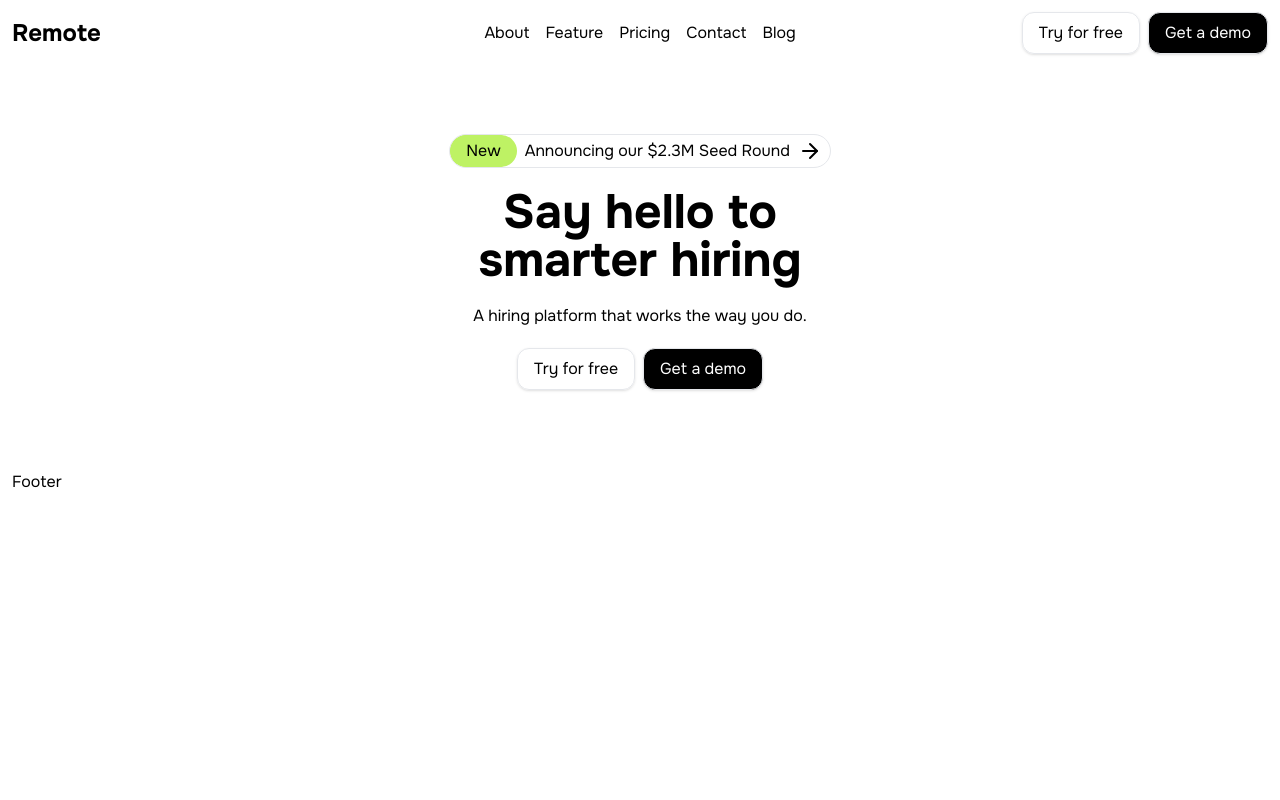
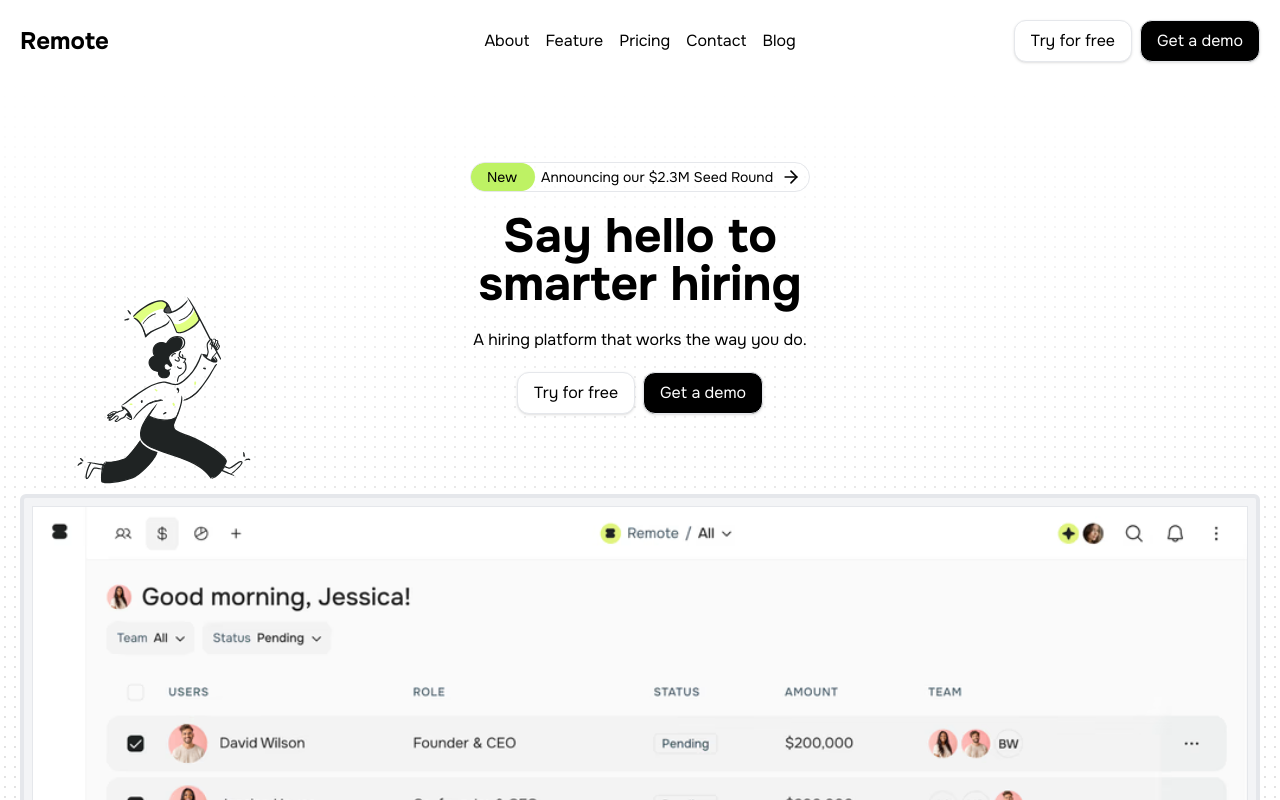
Before and after one commit to marklumba1/my-landing-page, a Next.js app: page / in a window 1280 px wide. Shown: the top 800 px of the page. Built offline with nearby package versions, Linux system fonts and the light colour scheme.

Commit message:
fix layout

```diff
--- a/src/app/_components/Announcement/Announcement.tsx
+++ b/src/app/_components/Announcement/Announcement.tsx
@@ -8,7 +8,7 @@ export default function Announcement({ label, text, link }: AnnouncementProps) {
   return (
     <a
       href={link}
-      className="border relative flex items-center gap-2 group overflow-hidden  rounded-full pr-2"
+      className="border text-sm relative flex items-center gap-2 group overflow-hidden  rounded-full pr-2"
     >
       <div className="bg-lime-300 -z-10 rounded-full absolute h-full w-96 -translate-x-80 group-hover:translate-x-0 group-hover:w-full"></div>
       <p className="p-1 bg-lime-300 group-hover:bg-black group-hover:text-white px-4 rounded-full">
@@ -16,9 +16,9 @@ export default function Announcement({ label, text, link }: AnnouncementProps) {
       </p>
       <p>{text}</p>
       <div className="relative overflow-hidden">
-        <ArrowRight className="absolute group-hover:translate-x-5" />
-        <ArrowRight className="absolute  group-hover:translate-x-0 -translate-x-5" />
-        <ArrowRight className="opacity-0" />
+        <ArrowRight size={20} className="absolute group-hover:translate-x-5" />
+        <ArrowRight size={20} className="absolute  group-hover:translate-x-0 -translate-x-5" />
+        <ArrowRight size={20} className="opacity-0" />
       </div>
     </a>
   );
--- a/src/app/_components/Button/Button.tsx
+++ b/src/app/_components/Button/Button.tsx
@@ -8,7 +8,7 @@ export default function Button({
   onClick?: () => void;
   type?:  string;
 }) {
-    const buttonTypeCss = type === `secondary` ? `bg-black text-white` : ``
+    const buttonTypeCss = type === `secondary` ? `bg-black text-white` : `text-black bg-white`
   return (
     <button
       className={`border rounded-xl px-4 py-2 relative group shadow ${buttonTypeCss}`}
--- a/src/app/_components/Hero/Hero.tsx
+++ b/src/app/_components/Hero/Hero.tsx
@@ -10,7 +10,7 @@ export default function Hero() {
       <p>{subheadline}</p>
       <div className="flex gap-2 w-full justify-center">
         {cta.map((cta) => (
-          <Button label={cta.label} type={cta.type} />
+          <Button key={cta.label} label={cta.label} type={cta.type} />
         ))}
       </div>
     </div>
--- a/src/app/_components/Navbar/Navbar.tsx
+++ b/src/app/_components/Navbar/Navbar.tsx
@@ -10,8 +10,8 @@ const NavBar = () => {
 
   return (
     <nav className="flex relative justify-between">
-      <h1 className="flex items-center font-bold text-2xl">{logo}</h1>
-      <div className="flex gap-2">
+      <h1 className="flex items-center z-20 font-bold text-2xl">{logo}</h1>
+      <div className="flex gap-2 z-20">
         {cta.map((cta) => (
           <Button label={cta.label} type={cta.type} />
         ))}
@@ -20,7 +20,7 @@ const NavBar = () => {
         </span>
       </div>
 
-      <ul className={`${!value ? "hidden" : ""} absolute xl:flex border-red-500 bg-white top-[100%] left-0 right-0 xl:bg-transparent flex flex-col xl:flex-row  gap-4 justify-center items-start xl:items-center xl:top-0 xl:bottom-0`}>
+      <ul className={`${!value ? "hidden" : ""} absolute z-10 xl:flex border-red-500 bg-white top-[100%] left-0 right-0 xl:bg-transparent flex flex-col xl:flex-row  gap-4 justify-center items-start xl:items-center xl:top-0 xl:bottom-0`}>
         {menu.map(({ label }) => (
           <li key={label} className="hover:cursor-pointer">{label}</li>
         ))}
--- a/src/app/globals.css
+++ b/src/app/globals.css
@@ -3,10 +3,6 @@
 @tailwind components;
 @tailwind utilities;
 
-
-body{
-    @apply max-w-7xl mx-auto p-3
-}
 *{
     @apply transition
 }
--- a/src/app/layout.tsx
+++ b/src/app/layout.tsx
@@ -4,13 +4,13 @@ const RootLayout = ({children} : {children: React.ReactNode}) => {
     return (
         <html lang="en">
             <body>
-                <header>
+                <header className="max-w-7xl mx-auto p-5">
                     <NavBar />
                 </header>
                 <main>
                     {children}
                 </main>
-                <footer>
+                <footer className="max-w-7xl mx-auto p-5">
                     Footer
                 </footer>
             </body>
--- a/src/app/page.tsx
+++ b/src/app/page.tsx
@@ -1,11 +1,30 @@
 import Hero from "./_components/Hero/Hero";
-
-const HomePage:React.FC = () => {
-    return (
-        <div>
-            <Hero />
+import heropic from "../../public/heropic.png";
+import dots from "../../public/dots.svg";
+import person from "../../public/person.svg";
+import Image from "next/image";
+const HomePage: React.FC = () => {
+  return (
+    <div className="relative">
+      {/* background */}
+      <div
+        className="absolute -z-10 top-0 right-0 bottom-0 left-0 bg-repeat bg-[length:20px_20px]"
+        style={{ backgroundImage: `url(${dots.src}` }}
+      >
+        <div className="bg-gradient-to-t from-transparent to-white absolute top-0 bottom-0 w-full" />
+        <div className="bg-gradient-to-b from-transparent to-white absolute top-0 bottom-0 w-full" />
+      </div>
+      {/* background */}
+      <div className="max-w-7xl mx-auto px-5">
+        <Hero />
+        <div className="p-2 relative bg-gray-100 rounded-md border-gray-200 border-4">
+            <Image src={person} width={200} className="absolute hidden md:block -top-52 left-10" alt="hero" />
+          <Image src={heropic} width={1500} className="border" alt="hero" />
         </div>
-    )
-}
+        <div className="h-96"></div>
+      </div>
+    </div>
+  );
+};
 
 export default HomePage;
```
Also changed, not shown: public/heropic.png (added), public/person.svg (added).
